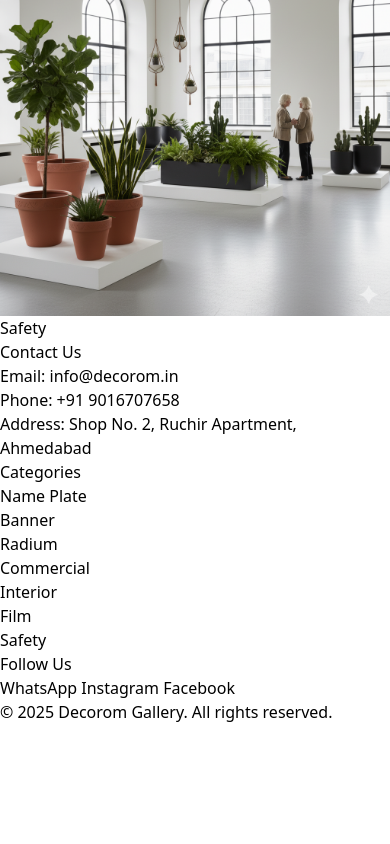
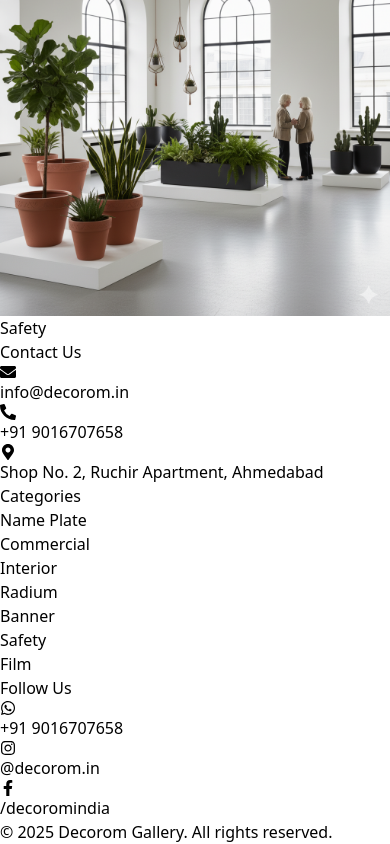
Before and after one commit to Kp2340/Decorom2, a React (Vite) app: page /#/ in a window 390 px wide. Shown: the part 4629-5473 px from the top of the page. Before the commit the page ends 5353 px from the top, so only its background shows below. Built offline with nearby package versions, Linux system fonts and the light colour scheme.

Commit message:
Decorom3

```diff
--- a/package.json
+++ b/package.json
@@ -14,6 +14,7 @@
   },
   "dependencies": {
     "@heroicons/react": "^2.2.0",
+    "emailjs-com": "^3.2.0",
     "react": "^19.1.1",
     "react-dom": "^19.1.1",
     "react-icons": "^5.5.0",
--- a/src/components/Categories.jsx
+++ b/src/components/Categories.jsx
@@ -14,7 +14,7 @@ const categories = [
 
 const Categories = () => {
   return (
-    <section id="categories" className="py-12 bg-gray-50">
+    <section id="categories" className="py-12">
       <div className="max-w-7xl mx-auto px-4">
         <h2 className="text-3xl font-semibold text-center mb-8">Products</h2>
 
@@ -23,7 +23,7 @@ const Categories = () => {
           {categories.slice(0, 4).map((cat) => (
             <Link key={cat.id} to={cat.path}>
               <div className="flex flex-col items-center text-center hover:scale-105 transition-transform duration-300 cursor-pointer">
-                <div className="w-40 h-40 rounded-lg overflow-hidden mb-2">
+                <div className="w-64 h-64 sm:w-52 sm:h-52 rounded-lg overflow-hidden mb-2">
                   <img
                     src={cat.image}
                     alt={cat.name}
@@ -41,7 +41,7 @@ const Categories = () => {
           {categories.slice(4).map((cat) => (
             <Link key={cat.id} to={cat.path}>
               <div className="flex flex-col items-center text-center hover:scale-105 transition-transform duration-300 cursor-pointer">
-                <div className="w-40 h-40 rounded-lg overflow-hidden mb-2">
+                <div className="w-64 h-64 sm:w-52 sm:h-52 rounded-lg overflow-hidden mb-2">
                   <img
                     src={cat.image}
                     alt={cat.name}
--- a/src/components/Footer.jsx
+++ b/src/components/Footer.jsx
@@ -1,60 +1,135 @@
-import Nameplate from '../pages/categories/Nameplate';
-import Banner from '../pages/categories/Banner';
-import Radium from '../pages/categories/Radium';
-import Commercial from '../pages/categories/Commercial';
-import Interior from '../pages/categories/Interior';
-import Film from '../pages/categories/Film';
-import Safety from '../pages/categories/Safety';
+import React from "react";
+import {
+  FaEnvelope,
+  FaPhoneAlt,
+  FaMapMarkerAlt,
+  FaWhatsapp,
+  FaInstagram,
+  FaFacebookF,
+} from "react-icons/fa";
+
 const Footer = () => {
   return (
-    <footer className="bg-gray-100 text-gray-700 mt-16">
+      <footer className="bg-yellow-100 text-black mt-16">
         <div className="max-w-7xl mx-auto px-4 py-12 flex flex-col md:flex-row justify-between items-center md:items-start gap-8">
-
           {/* Contact / Address Section */}
           <div className="flex-1 space-y-3 text-center md:text-left">
-          <h3 className="text-lg font-semibold text-gray-800">Contact Us</h3>
-          <p>Email: <a href="mailto:info@decorom.in" className="text-pink-500 hover:underline">info@decorom.in</a></p>
-          <p>Phone: <a href="tel:+919016707658" className="text-pink-500 hover:underline">+91 9016707658</a></p>
-          <p>Address: <a href="https://maps.app.goo.gl/XpEJbMmDA61P7BHh9" target="_blank" rel="noopener noreferrer" className="text-pink-500 hover:underline">Shop No. 2, Ruchir Apartment, Ahmedabad</a></p>
+            <h3 className="text-lg font-semibold">Contact Us</h3>
+            <p className="flex items-center gap-2 justify-center md:justify-start">
+              <FaEnvelope className="text-black" />{" "}
+              <a
+                  href="mailto:info@decorom.in"
+                  className="hover:text-yellow-600 transition-colors"
+              >
+                info@decorom.in
+              </a>
+            </p>
+            <p className="flex items-center gap-2 justify-center md:justify-start">
+              <FaPhoneAlt className="text-black" />{" "}
+              <a
+                  href="tel:+919016707658"
+                  className="hover:text-yellow-600 transition-colors"
+              >
+                +91 9016707658
+              </a>
+            </p>
+            <p className="flex items-center gap-2 justify-start">
+              <FaMapMarkerAlt className="text-black flex-shrink-0" />
+              <span>Shop No. 2, Ruchir Apartment, Ahmedabad</span>
+            </p>
           </div>
 
           {/* Categories Section */}
           <div className="flex-1 space-y-3 text-center">
-          <h3 className="text-lg font-semibold text-gray-800">Categories</h3>
+            <h3 className="text-lg font-semibold">Categories</h3>
             <ul className="space-y-1">
-            <li><a href="/nameplate" className="hover:text-pink-500 transition-colors">Name Plate</a></li>
-            <li><a href="/banner" className="hover:text-pink-500 transition-colors">Banner</a></li>
-            <li><a href="/radium" className="hover:text-pink-500 transition-colors">Radium</a></li>
-            <li><a href="/commercial" className="hover:text-pink-500 transition-colors">Commercial</a></li>
-            <li><a href="/interior" className="hover:text-pink-500 transition-colors">Interior</a></li>
-            <li><a href="/film" className="hover:text-pink-500 transition-colors">Film</a></li>
-            <li><a href="/safety" className="hover:text-pink-500 transition-colors">Safety</a></li>
-            {/*<li><a href="" className="hover:text-pink-500 transition-colors">Home</a></li>*/}
-            {/*<li><a href="/products" className="hover:text-pink-500 transition-colors">Products</a></li>*/}
-            {/*<li><a href="/about" className="hover:text-pink-500 transition-colors">About Us</a></li>*/}
-            {/*<li><a href="/contact" className="hover:text-pink-500 transition-colors">Contact</a></li>*/}
+              <li>
+                <a
+                    href="/nameplate"
+                    className="hover:text-yellow-600 hover:underline transition-colors"
+                >
+                  Name Plate
+                </a>
+              </li>
+              <li>
+                <a
+                    href="/commercial"
+                    className="hover:text-yellow-600 hover:underline transition-colors"
+                >
+                  Commercial
+                </a>
+              </li>
+              <li>
+                <a
+                    href="/interior"
+                    className="hover:text-yellow-600 hover:underline transition-colors"
+                >
+                  Interior
+                </a>
+              </li>
+              <li>
+                <a
+                    href="/radium"
+                    className="hover:text-yellow-600 hover:underline transition-colors"
+                >
+                  Radium
+                </a>
+              </li>
+              <li>
+                <a
+                    href="/banner"
+                    className="hover:text-yellow-600 hover:underline transition-colors"
+                >
+                  Banner
+                </a>
+              </li>
+              <li>
+                <a
+                    href="/safety"
+                    className="hover:text-yellow-600 hover:underline transition-colors"
+                >
+                  Safety
+                </a>
+              </li>
+              <li>
+                <a
+                    href="/film"
+                    className="hover:text-yellow-600 hover:underline transition-colors"
+                >
+                  Film
+                </a>
+              </li>
             </ul>
           </div>
 
           {/* Social Media Section */}
-        <div className="flex-1 space-y-3 text-center md:text-right">
-          <h3 className="text-lg font-semibold text-gray-800">Follow Us</h3>
-          <div className="flex flex-col space-y-2 items-center md:items-end">
-            <a href="https://wa.me/9016707658" className="flex items-center gap-2 hover:text-green-500 transition-colors">
-              <i className="fab fa-whatsapp"></i> WhatsApp
+          <div className="flex-1 space-y-3 text-center md:text-center">
+            <h3 className="text-lg font-semibold">Follow Us</h3>
+            <div className="flex flex-col space-y-2 items-center md:items-center">
+              <a
+                  href="https://wa.me/9016707658"
+                  className="flex items-center gap-2 hover:text-green-600 transition-colors"
+              >
+                <FaWhatsapp className="text-black" /> +91 9016707658
               </a>
-            <a href="https://instagram.com/decorom.in" className="flex items-center gap-2 hover:text-pink-500 transition-colors">
-              <i className="fab fa-instagram"></i> Instagram
+              <a
+                  href="https://instagram.com/decorom.in"
+                  className="flex items-center gap-2 hover:text-pink-600 transition-colors"
+              >
+                <FaInstagram className="text-black" /> @decorom.in
               </a>
-            <a href="https://facebook.com/decoromindia" className="flex items-center gap-2 hover:text-blue-600 transition-colors">
-              <i className="fab fa-facebook"></i> Facebook
+              <a
+                  href="https://facebook.com/decoromindia"
+                  className="flex items-center gap-2 hover:text-blue-700 transition-colors"
+              >
+                <FaFacebookF className="text-black" /> /decoromindia
               </a>
             </div>
           </div>
         </div>
 
         {/* Footer Bottom */}
-      <div className="bg-gray-200 text-gray-600 text-center py-4 mt-6">
+        <div className="bg-yellow-200 text-black text-center py-4 mt-6">
           <p>&copy; 2025 Decorom Gallery. All rights reserved.</p>
         </div>
       </footer>
--- a/src/main.jsx
+++ b/src/main.jsx
@@ -2,7 +2,6 @@
 import React from 'react';
 import ReactDOM from 'react-dom/client';
 import App from './App';
-import './styles/layout.css';
 import "./index.css";
 
 ReactDOM.createRoot(document.getElementById('root')).render(
--- a/src/pages/categories/Banner.jsx
+++ b/src/pages/categories/Banner.jsx
@@ -2,8 +2,6 @@ import React from 'react';
 import Layout from "../../components/Layout.jsx";
 import {nameplate} from "../../data/nameplate.js";
 import { LazyLoadImage } from 'react-lazy-load-image-component';
-// import Layout from '../components/Layout';
-// import { products } from '../data/products';
 
 const Banner = () => {
     const [material, setMaterial] = React.useState('');
```
Also changed, not shown: src/components/Header.jsx (+7 -7 lines), src/pages/Contact.jsx (+45 -15 lines), src/pages/categories/Nameplate.jsx (+12 -9 lines), src/pages/Product.jsx (line endings or trailing spaces), src/styles/layout.css (deleted), src/styles/nameplate.css (deleted), 87 other files (tests, documents, lock files or other folders). Lines whose indentation alone changed are shown as unchanged.
